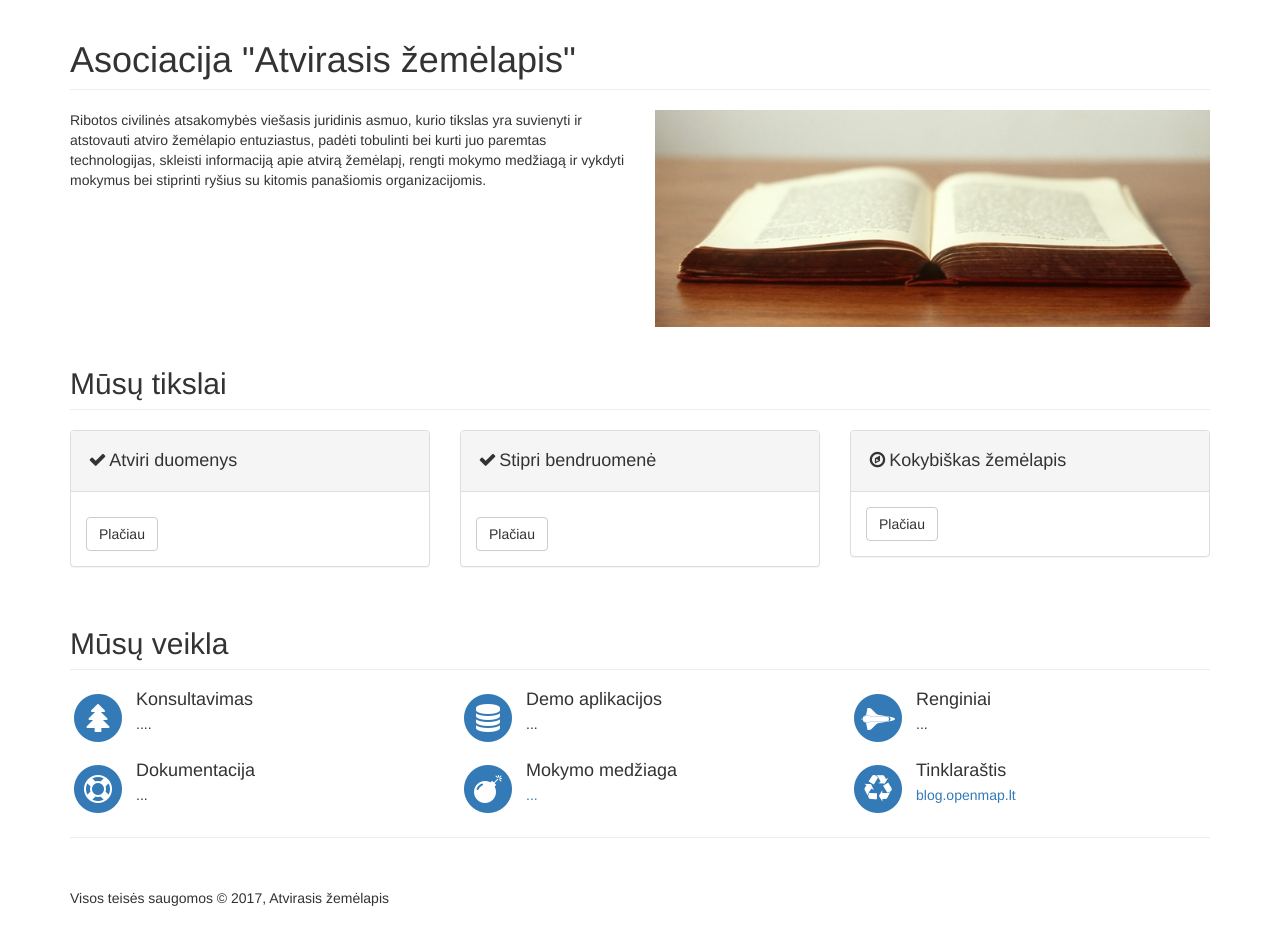
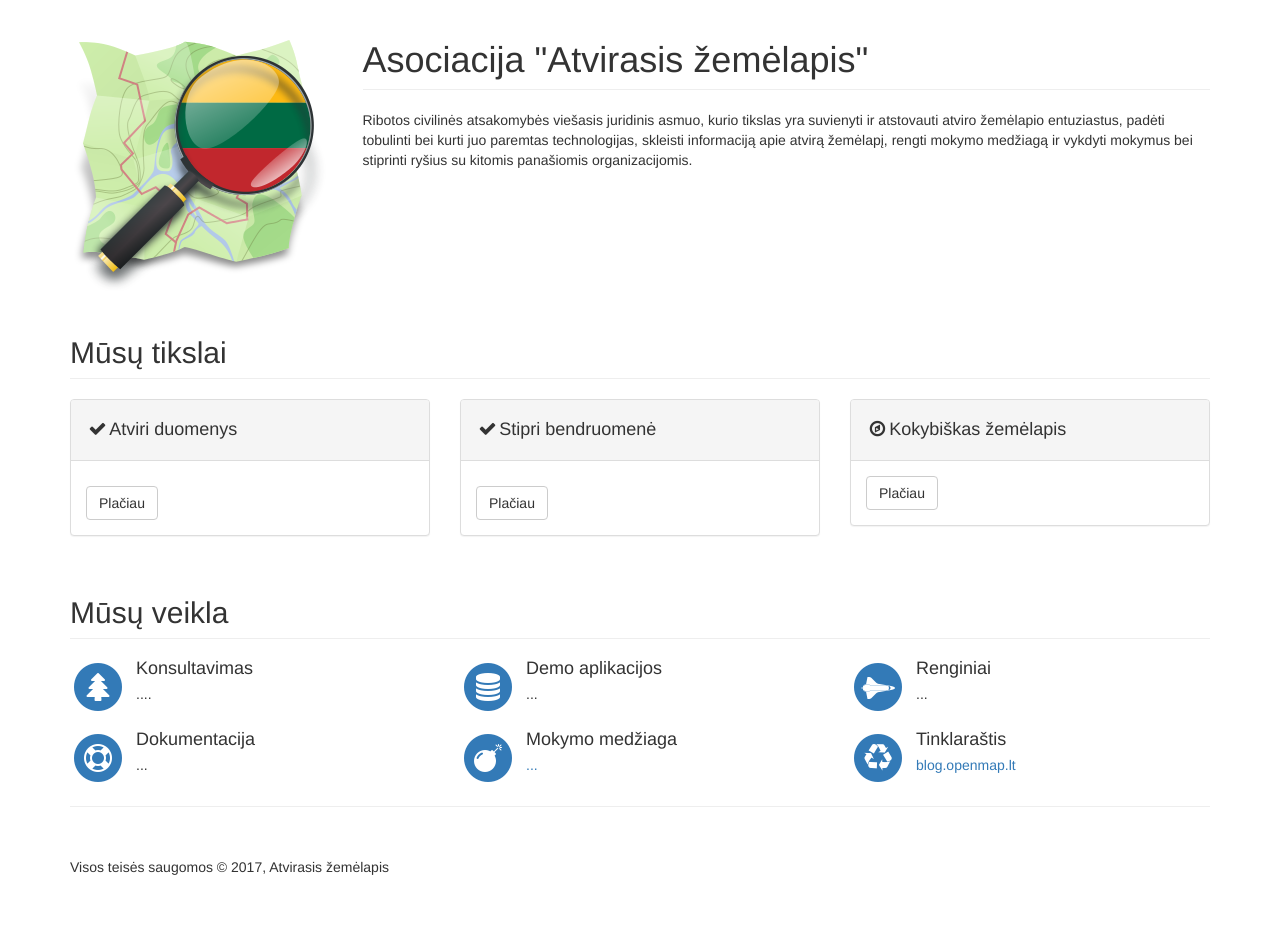
Before and after one commit to openmaplt/openmaplt.github.io, a Jekyll site: the page built from index.html, in a window 1280 px wide and 1218 px high. Shown: the part 150-1087 px from the top of the window. Built offline with Jekyll 4.4.1, drawn with Linux system fonts in a browser that asks for light colours; grey boxes are pictures that could not be loaded.

Commit message:
logotipas vietoje knygos

```diff
--- a/index.html
+++ b/index.html
@@ -6,18 +6,12 @@ layout: default
 
 <!-- Marketing Icons Section -->
 <div class="row">
-    <div class="col-lg-12">
-        <h1 class="page-header">
-            Asociacija "Atvirasis žemėlapis"
-        </h1>
+    <div class="col-lg-3">
+        <img class="img-responsive" src="/images/logo.png" alt="Logo" style="margin: 40px 0 0;">
     </div>
-</div>
-<div class="row">
-    <div class="col-md-6">
+    <div class="col-lg-9">
+        <h1 class="page-header">Asociacija "Atvirasis žemėlapis"</h1>
         <p>Ribotos civilinės atsakomybės viešasis juridinis asmuo, kurio tikslas yra suvienyti ir atstovauti atviro žemėlapio entuziastus, padėti tobulinti bei kurti juo paremtas technologijas, skleisti informaciją apie atvirą žemėlapį, rengti mokymo medžiagą ir vykdyti mokymus bei stiprinti ryšius su kitomis panašiomis organizacijomis.</p>
-    </div>
-    <div class="col-md-6">
-        <img class="img-responsive" src="/images/book.jpg" alt="">
     </div>
 </div>
 <!--p/-->
```
Also changed, not shown: images/book.jpg (deleted), images/logo.png (added), images/logo.svg (added).
